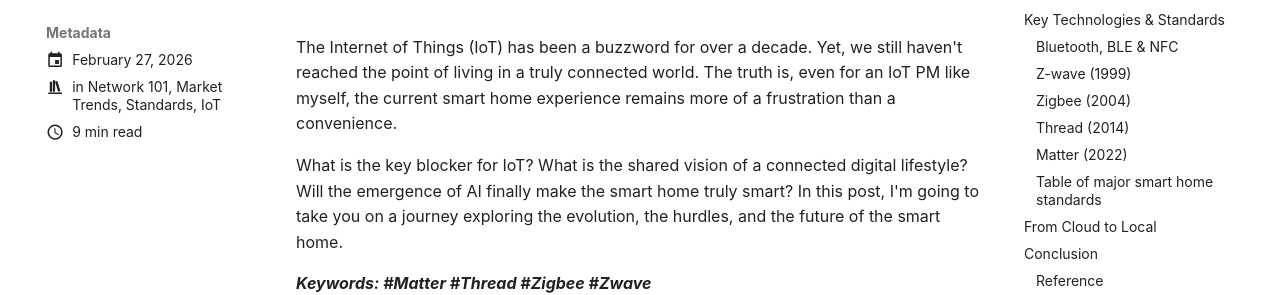
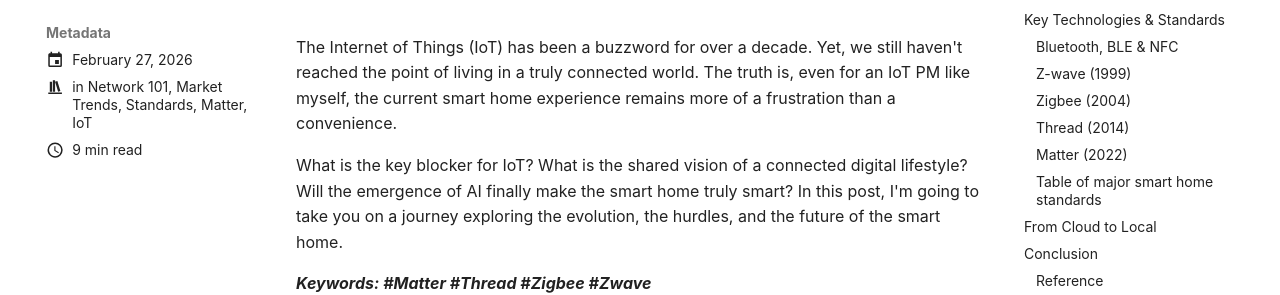
Before and after one commit to maudes/tech-notes, an MkDocs documentation site: the page built from docs/blog/posts/2026-02-23-network-101-the-connected-life.md, in a window 1280 px wide. Shown: the part 193-488 px from the top of the page. Built offline with MkDocs 1.6.1 and Material for MkDocs 9.7.7, drawn with Linux system fonts in a browser that asks for light colours; some web fonts are replaced.

Commit message:
update diagrams

```diff
--- a/docs/blog/posts/2026-02-23-network-101-the-connected-life.md
+++ b/docs/blog/posts/2026-02-23-network-101-the-connected-life.md
@@ -4,6 +4,7 @@ categories:
   - Network 101
   - Market Trends
   - Standards
+  - Matter
   - IoT
 ---
 
```
Also changed, not shown: docs/assets/overview-architecture.png, docs/assets/simple-architecture-w-roles.png, docs/assets/simple-architecture.png.
